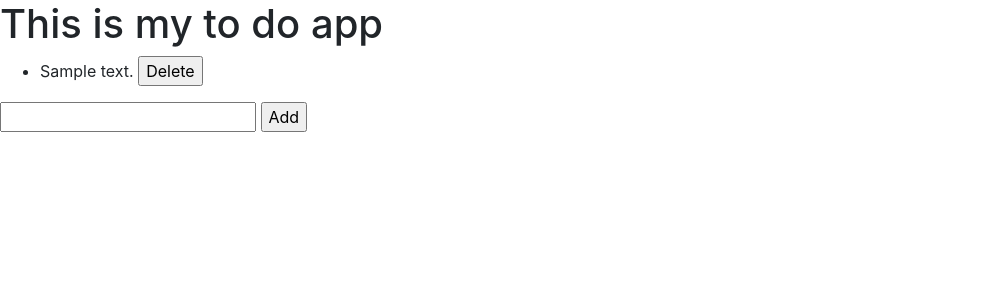
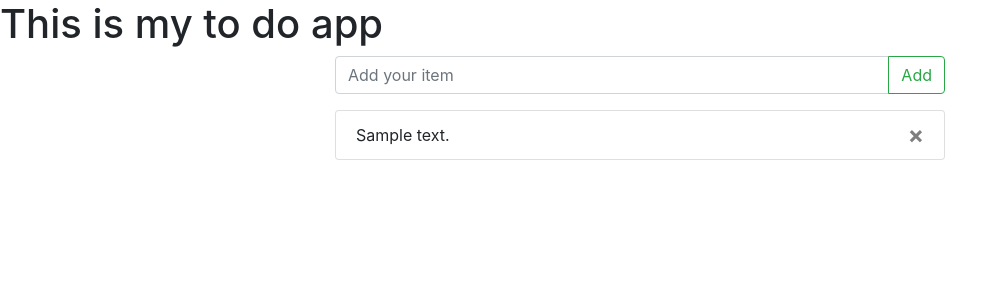
Before and after one commit to VelidJelovac/ToDoApp, a Django app: page /todo/ in a window 1280 px wide. Shown: the top 300 px of the page, without its empty margins (0-1008 px from the left). Run offline with Django 3.2, Linux system fonts and the light colour scheme; tables that the repository leaves empty hold one stand-in row (values such as "Sample post"); some libraries are stand-ins or nearby versions.

Commit message:
Custom style

```diff
--- a/templates/todo.html
+++ b/templates/todo.html
@@ -11,28 +11,35 @@
     <link rel="stylesheet" href="https://stackpath.bootstrapcdn.com/bootstrap/4.3.1/css/bootstrap.min.css"
         integrity="sha384-ggOyR0iXCbMQv3Xipma34MD+dH/1fQ784/j6cY/iJTQUOhcWr7x9JvoRxT2MZw1T" crossorigin="anonymous">
 
-    <title>To Do</title>
+    <title>To Do App</title>
 </head>
 
 <body>
     <h1>This is my to do app</h1>
 
-    <ul>
+    <form class="col-lg-6 offset-lg-3" action="/addTodo/" method="POST">
+        {% csrf_token %}
+        <div class="input-group mb-3">
+            <input type="text" class="form-control" name="content" placeholder="Add your item"
+                aria-label="Add your item" aria-describedby="button-addon2">
+            <div class="input-group-append">
+                <button class="btn btn-outline-success" type="submit" id="button-addon2" value="Add">Add</button>
+            </div>
+        </div>
+    </form>
+
+    <ul class="col-lg-6 offset-lg-3">
         {% for todo_item in all_items %}
-        <li>{{ todo_item.content }}
+        <li class="list-group-item">{{ todo_item.content }}
             <form action="/deleteTodo/{{ todo_item.id }}/" style="display: inline;" method="POST">
                 {% csrf_token %}
-                <input type="submit" value="Delete">
+                <button type="submit" class="close" aria-label="Close" value="Delete">
+                    <span aria-hidden="true">&times;</span>
+                </button>
             </form>
         </li>
         {% endfor %}
     </ul>
-
-    <form action="/addTodo/" method="POST">
-        {% csrf_token %}
-        <input type="text" name="content">
-        <input type="submit" value="Add">
-    </form>
 
     <!-- Optional JavaScript -->
     <!-- jQuery first, then Popper.js, then Bootstrap JS -->
@@ -45,6 +52,9 @@
     <script src="https://stackpath.bootstrapcdn.com/bootstrap/4.3.1/js/bootstrap.min.js"
         integrity="sha384-JjSmVgyd0p3pXB1rRibZUAYoIIy6OrQ6VrjIEaFf/nJGzIxFDsf4x0xIM+B07jRM" crossorigin="anonymous">
     </script>
+
+    <!-- Font awesome icons -->
+    <link rel="stylesheet" href="https://cdnjs.cloudflare.com/ajax/libs/font-awesome/5.10.1/css/font-awesome.min.css">
 </body>
 
 </html>
```
